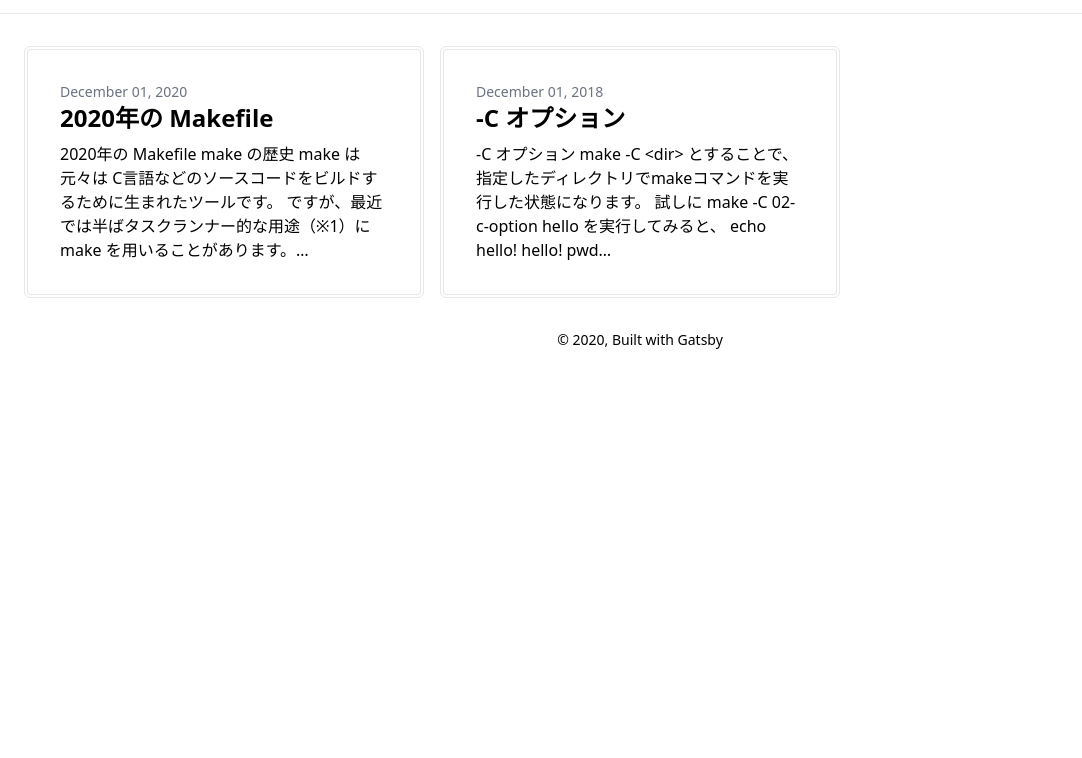
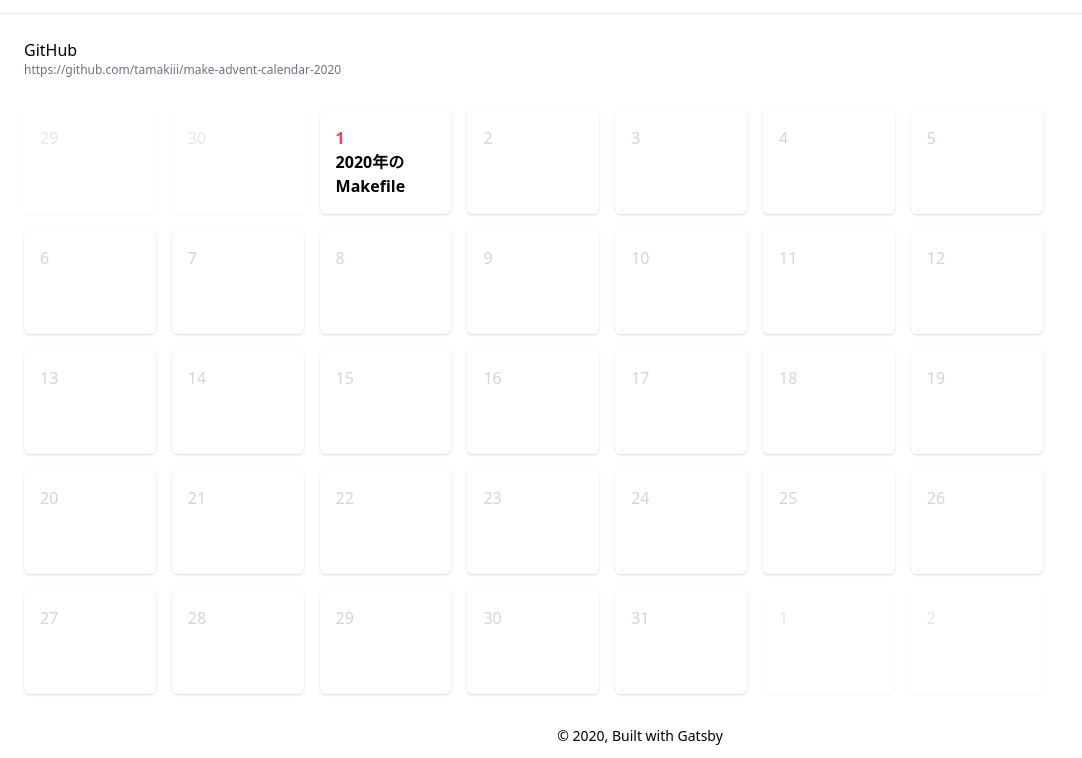
Before and after one commit to voyagegroup/make-advent-calendar-2020, a Gatsby site: page / in a window 1280 px wide. Shown: the part 51-809 px from the top of the page, without its empty margins (0-1082 px from the left). Built offline with nearby package versions, Linux system fonts and the light colour scheme; Gatsby itself is replaced by a stand-in of ours; a small style sheet from the web is missing.

Commit message:
more like advent calendar

```diff
--- a/src/pages/index.js
+++ b/src/pages/index.js
@@ -14,7 +14,7 @@ const IndexPage = () => {
         edges {
           node {
             frontmatter {
-              date(formatString: "MMMM DD, YYYY")
+              date(formatString: "D")
               slug
               title
             }
@@ -25,24 +25,47 @@ const IndexPage = () => {
     }
   `)
 
+  const rows = [...new Array(31)].map((_, index) => (
+    result.allMarkdownRemark.edges.find(row => index + 1 === parseInt(row.node.frontmatter.date))
+  ))
+
   return (
     <Layout>
       <SEO title="Home" />
-      <section className="w-full px-6 py-8 grid sm:grid-cols-1 lg:grid-cols-3 gap-4">
-        {result.allMarkdownRemark.edges.map((row, index) => (
+      <section className="px-6 pt-6">
+        <p>GitHub</p>
+        <Link href="https://github.com/tamakiii/make-advent-calendar-2020">
+          <p className="text-xs text-gray-500">https://github.com/tamakiii/make-advent-calendar-2020</p>
+        </Link>
+      </section>
+      <section className="w-screen lg:w-5/6 px-6 py-8 grid grid-cols-1 lg:grid-flow-row lg:grid-cols-7 lg:grid-rows-5 gap-4">
+        {[...new Array(2)].map((_, index) => (
+          <article key={index} className="hidden lg:block p-4 rounded-md shadow-sm">
+            <h2 className="text-gray-200">{index+29}</h2>
+          </article>
+        ))}
+        {rows.map((row, index) => (row && (
           <article
             key={index}
-            className="p-8 border-double border-4 rounded-md"
+            className="p-4 rounded-md shadow"
           >
             <Link to={row.node.frontmatter.slug}>
-              <p className="text-sm text-bold text-gray-500">
-                {row.node.frontmatter.date}
-              </p>
-              <h2 className="font-semibold text-2xl mb-2">
+              <h2 className="font-semibold">
+                <span className="lg:block text-bold text-red-500 pr-2">
+                  {row.node.frontmatter.date}
+                </span>
                 {row.node.frontmatter.title}
               </h2>
-              <p className="text-base">{row.node.excerpt}</p>
             </Link>
+          </article>
+        ) || (
+          <article key={index} className="p-4 rounded-md shadow">
+            <span className="text-bold text-gray-300">{index+1}</span>
+          </article>
+        )))}
+        {[...new Array(2)].map((_, index) => (
+          <article key={index} className="hidden lg:block p-4 rounded-md shadow-sm">
+            <h2 className="text-gray-200">{index+1}</h2>
           </article>
         ))}
       </section>
```
